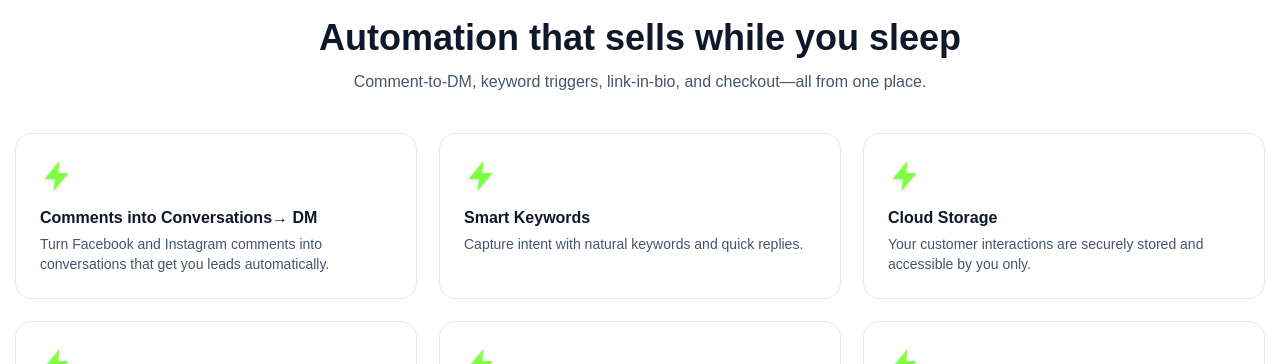
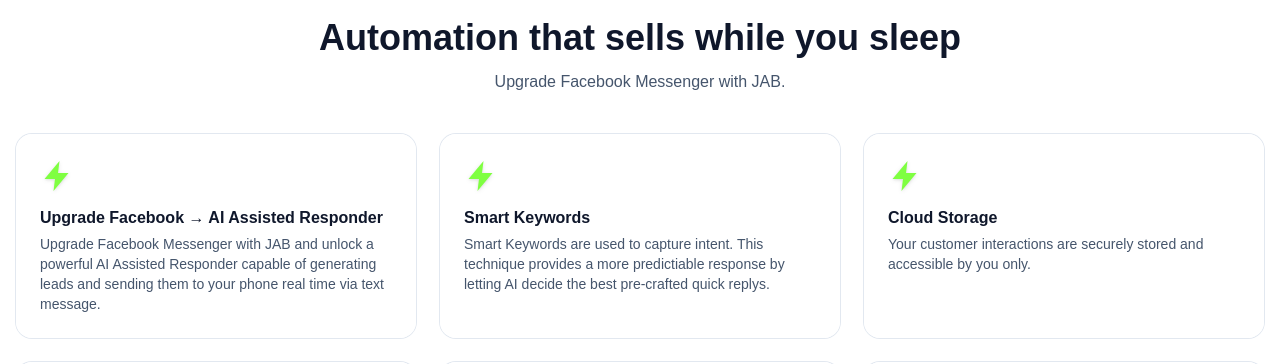
Before and after one commit to walterjordan/jab-site, a Next.js app: page / in a window 1280 px wide. Shown: the part 816-1180 px from the top of the page. Built offline with nearby package versions, Linux system fonts and the light colour scheme.

Commit message:
Update page.tsx

```diff
--- a/src/app/page.tsx
+++ b/src/app/page.tsx
@@ -122,11 +122,11 @@
       <section id="features" className="py-12 md:py-20">
         <div className="mx-auto max-w-7xl px-4">
           <h2 className="text-3xl md:text-4xl font-semibold text-center">Automation that sells while you sleep</h2>
-          <p className="text-center text-slate-600 mt-3 max-w-2xl mx-auto">Comment-to-DM, keyword triggers, link-in-bio, and checkout—all from one place.</p>
+          <p className="text-center text-slate-600 mt-3 max-w-2xl mx-auto">Upgrade Facebook Messenger with JAB.</p>
           <div className="mt-10 grid md:grid-cols-3 gap-6">
             {[
-              {title: "Comments into Conversations→ DM", desc: "Turn Facebook and Instagram comments into conversations that get you leads automatically."},
-              {title: "Smart Keywords", desc: "Capture intent with natural keywords and quick replies."},
+              {title: "Upgrade Facebook → AI Assisted Responder", desc: "Upgrade Facebook Messenger with JAB and unlock a powerful AI Assisted Responder capable of generating leads and sending them to your phone real time via text message."},
+              {title: "Smart Keywords", desc: "Smart Keywords are used to capture intent. This technique provides a more predictiable response by letting AI decide the best pre-crafted quick replys."},
               {title: "Cloud Storage", desc: "Your customer interactions are securely stored and accessible by you only."},
               {title: "Speed to Lead", desc: "AI generates timely customer responses automatically 24/7"},
               {title: "Payments", desc: "Collect via Stripe or native channel payments."},
```
